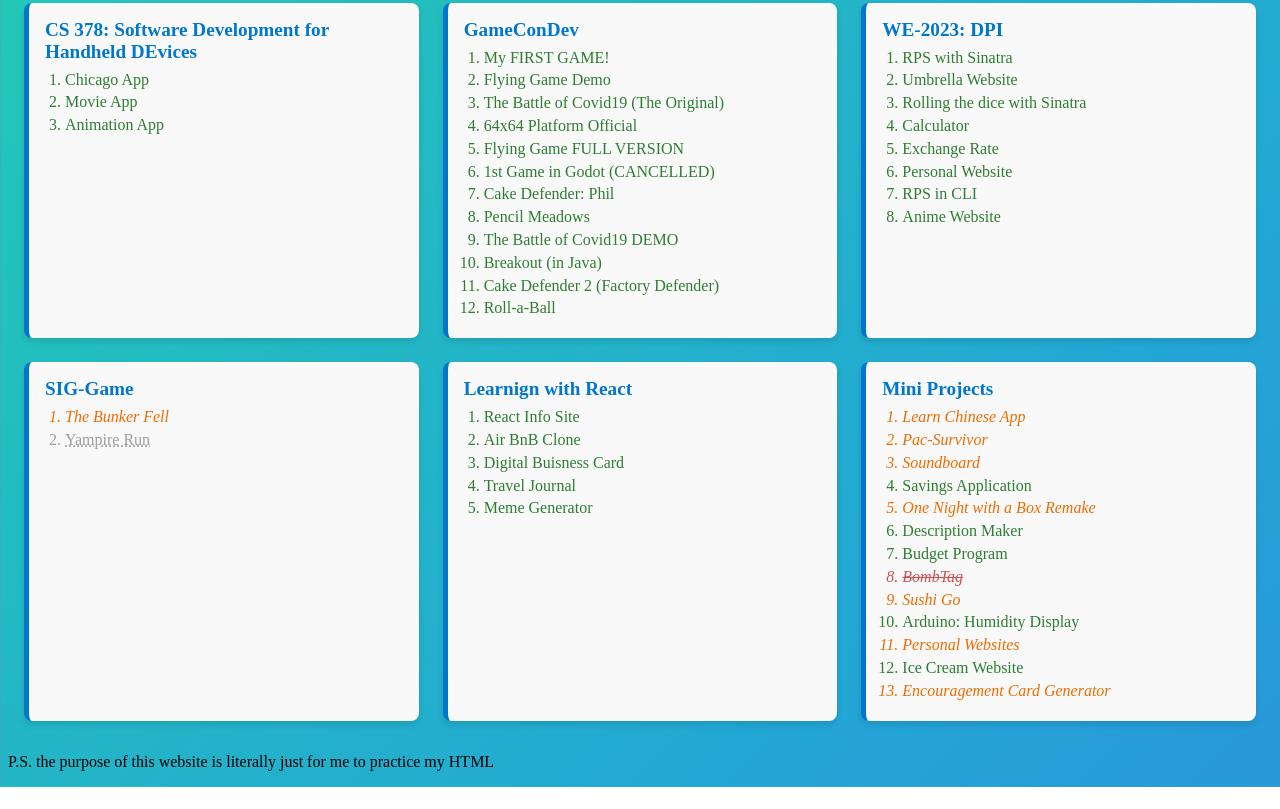
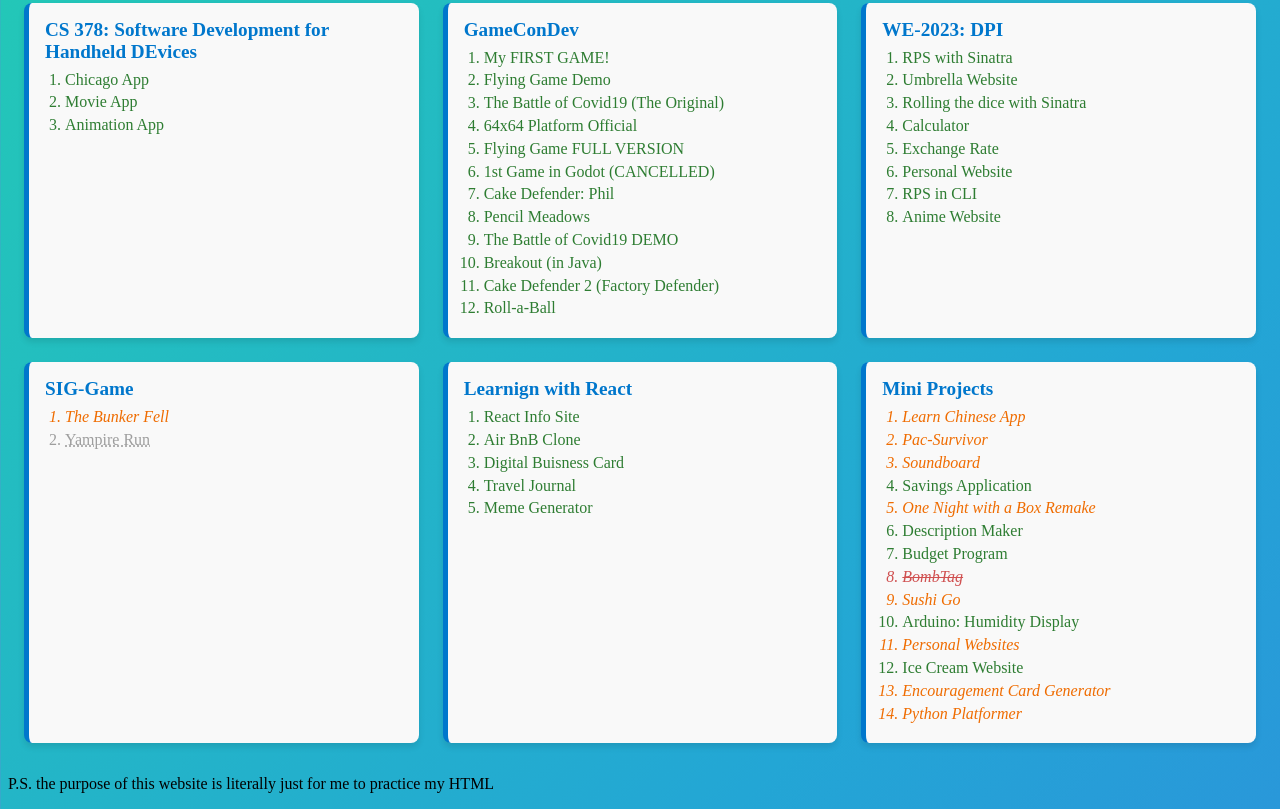
Before and after one commit to eky2429/Personal-Website, a plain HTML site: page projects.html in a window 1280 px wide. Shown: the part 657-1466 px from the top of the page. Before the commit the page ends 1444 px from the top, so only its background shows below. Drawn offline with Linux system fonts and the light colour scheme.

Commit message:
Added another project to the queue

```diff
--- a/projects.html
+++ b/projects.html
@@ -166,6 +166,7 @@
                   <li class="in-progress">Personal Websites</li>
                   <li class="finished">Ice Cream Website</li>
                   <li class="in-progress">Encouragement Card Generator</li>
+                  <li class="in-progress">Python Platformer</li>
                 </ol>
               </div>
             </div>
```
